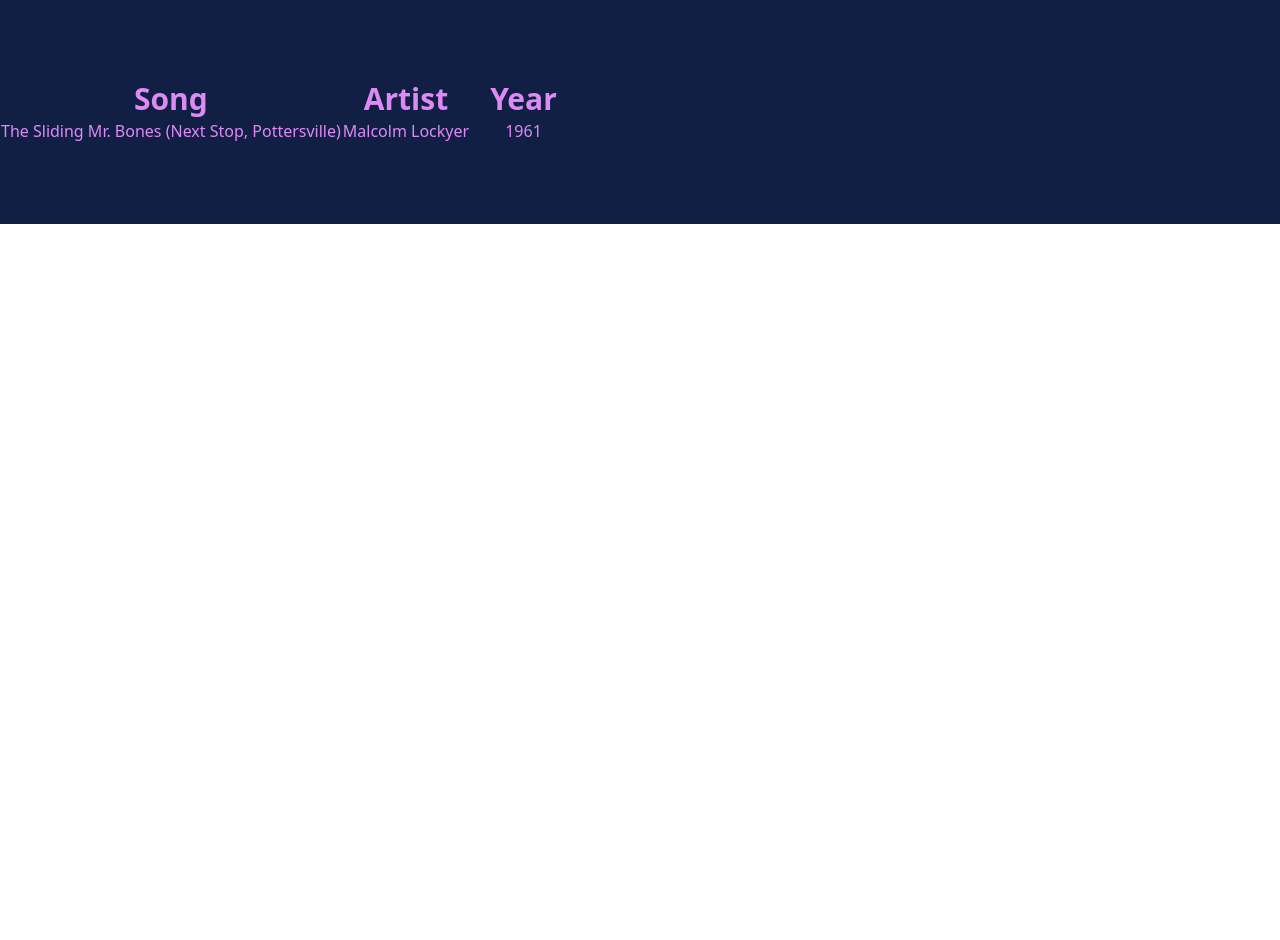
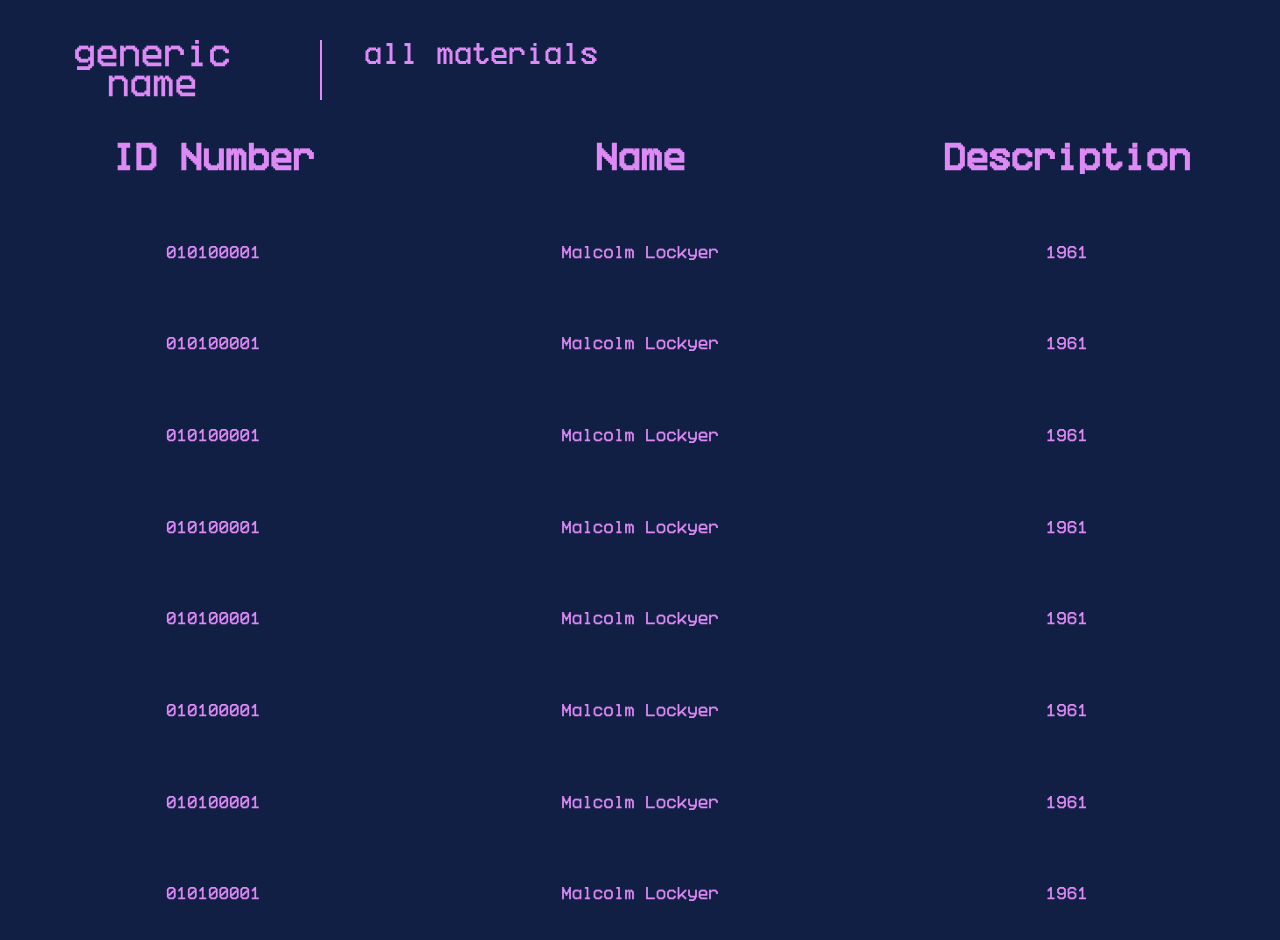
Before and after one commit to phthallo/ascend-website, a Next.js app in the folder frontend/: page /allitems in a window 1280 px wide. Before the commit the page ends 800 px from the top, so only its background shows below. Built offline with nearby package versions, Linux system fonts and the light colour scheme.

Commit message:
Created table for materials

```diff
--- a/frontend/pages/allitems.tsx
+++ b/frontend/pages/allitems.tsx
@@ -1,17 +1,54 @@
+import Header from "@components/Header";
 const AllItems = () => {
   return (
-    <div className="bg-[#111f45] h-full text-[#de8af5] block items-center align-middle text-center py-20">
-      <table className="table-auto align-middle items-center">
+    <div className="bg-[#111f45] h-full text-[#de8af5] block items-center align-middle text-center font-bettervcr">
+      <Header />
+      <table className="w-full text-sm table-fixed bdr-left row3 h-screen">
         <thead>
           <tr>
-            <th className="text-3xl px-5">Song</th>
-            <th className="text-3xl px-5">Artist</th>
-            <th className="text-3xl px-5">Year</th>
+            <th className="text-3xl px-5">ID Number</th>
+            <th className="text-3xl px-5">Name</th>
+            <th className="text-3xl px-5">Description</th>
           </tr>
         </thead>
         <tbody>
           <tr>
-            <td className="">The Sliding Mr. Bones (Next Stop, Pottersville)</td>
+            <td>010100001</td>
+            <td>Malcolm Lockyer</td>
+            <td>1961</td>
+          </tr>
+          <tr>
+            <td>010100001</td>
+            <td>Malcolm Lockyer</td>
+            <td>1961</td>
+          </tr>
+          <tr>
+            <td>010100001</td>
+            <td>Malcolm Lockyer</td>
+            <td>1961</td>
+          </tr>
+          <tr>
+            <td>010100001</td>
+            <td>Malcolm Lockyer</td>
+            <td>1961</td>
+          </tr>
+          <tr>
+            <td>010100001</td>
+            <td>Malcolm Lockyer</td>
+            <td>1961</td>
+          </tr>
+          <tr>
+            <td>010100001</td>
+            <td>Malcolm Lockyer</td>
+            <td>1961</td>
+          </tr>
+          <tr>
+            <td>010100001</td>
+            <td>Malcolm Lockyer</td>
+            <td>1961</td>
+          </tr>
+          <tr>
+            <td>010100001</td>
             <td>Malcolm Lockyer</td>
             <td>1961</td>
           </tr>
--- a/frontend/styles/global.css
+++ b/frontend/styles/global.css
@@ -12,4 +12,8 @@
     :root {
         font-family: "bettervcr";
     }
+    th{padding-bottom:30px;}
+    td{
+        padding:9px;
+    }
 };
```
